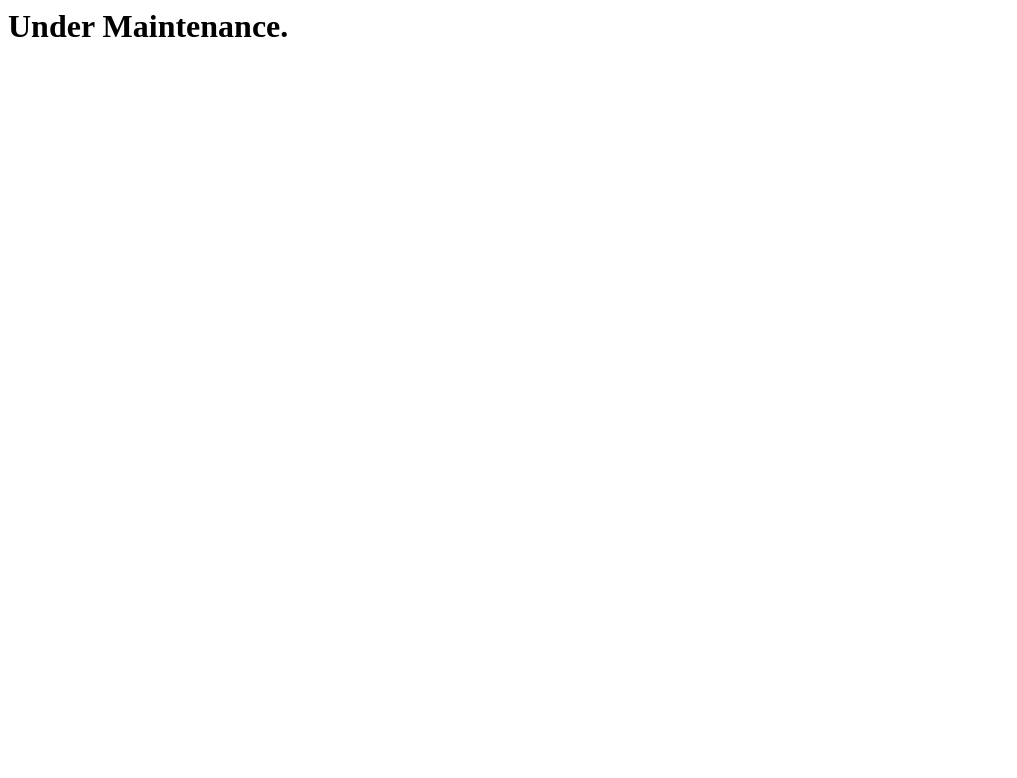
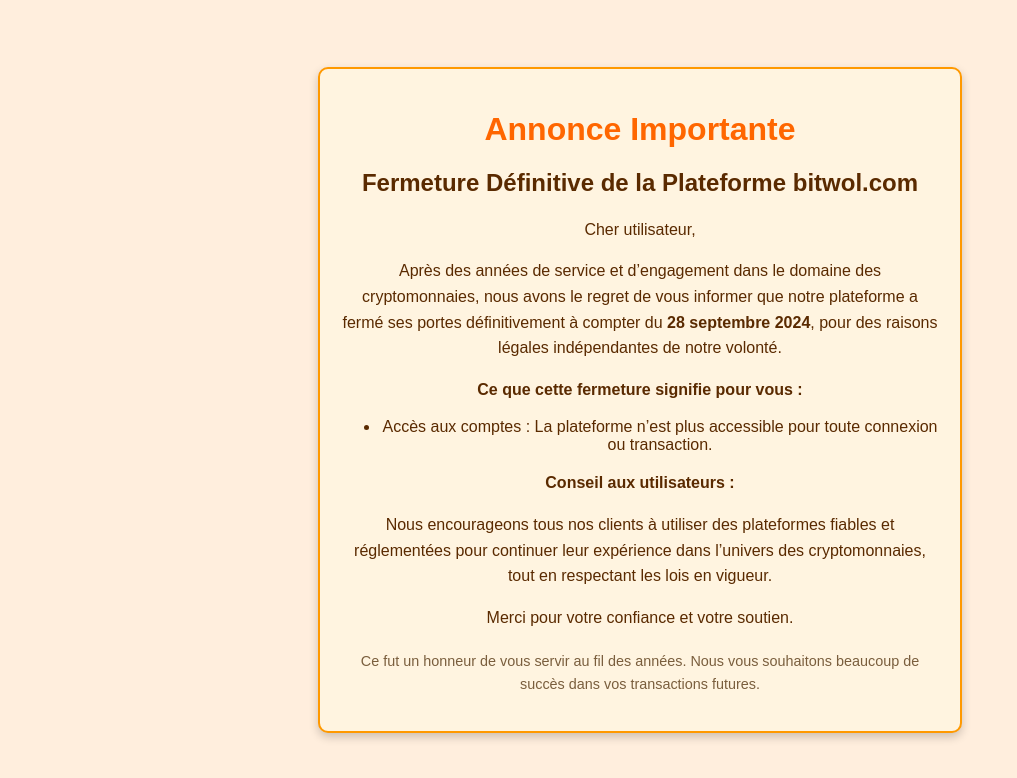
Before and after one commit to khaledmansouriusdb/bitwol-maintenance-page, a plain HTML site: page index.html in a window 1280 px wide. Shown: the whole page, without its empty margins (0-1017 px from the left). Drawn offline with Linux system fonts and the light colour scheme.

Commit message:
Update index.html

```diff
--- a/index.html
+++ b/index.html
@@ -1,8 +1,67 @@
-<html>
-  <head>
-    <title>Bitwol</title>
-  </head>
-  <body>
-    <h1>Under Maintenance.</h1>
-  </body>
+<!DOCTYPE html>
+<html lang="fr">
+<head>
+    <meta charset="UTF-8">
+    <meta name="viewport" content="width=device-width, initial-scale=1.0">
+    <title>Fermeture Définitive de bitwol.com</title>
+    <style>
+        body {
+            font-family: Arial, sans-serif;
+            background-color: #FFEEDD;
+            margin: 0;
+            padding: 0;
+            color: #5A2A00;
+            display: flex;
+            align-items: center;
+            justify-content: center;
+            height: 100vh;
+        }
+        .container {
+            text-align: center;
+            max-width: 600px;
+            padding: 20px;
+            border: 2px solid #FF9900;
+            border-radius: 10px;
+            background-color: #FFF4E0;
+            box-shadow: 0 4px 10px rgba(0, 0, 0, 0.2);
+        }
+        h1 {
+            color: #FF6600;
+        }
+        p {
+            line-height: 1.6;
+        }
+        .footer {
+            margin-top: 20px;
+            font-size: 0.9em;
+            color: #7A5E3D;
+        }
+    </style>
+</head>
+<body>
+    <div class="container">
+        <h1>Annonce Importante</h1>
+        <h2>Fermeture Définitive de la Plateforme <strong>bitwol.com</strong></h2>
+        <p>
+            Cher utilisateur,
+        </p>
+        <p>
+            Après des années de service et d’engagement dans le domaine des cryptomonnaies, nous avons le regret de vous informer que notre plateforme a fermé ses portes définitivement à compter du <strong>28 septembre 2024</strong>, pour des raisons légales indépendantes de notre volonté.
+        </p>
+        <p><strong>Ce que cette fermeture signifie pour vous :</strong></p>
+        <ul>
+            <li>Accès aux comptes : La plateforme n’est plus accessible pour toute connexion ou transaction.</li>
+        </ul>
+        <p><strong>Conseil aux utilisateurs :</strong></p>
+        <p>
+            Nous encourageons tous nos clients à utiliser des plateformes fiables et réglementées pour continuer leur expérience dans l’univers des cryptomonnaies, tout en respectant les lois en vigueur.
+        </p>
+        <p>
+            Merci pour votre confiance et votre soutien.
+        </p>
+        <p class="footer">
+            Ce fut un honneur de vous servir au fil des années. Nous vous souhaitons beaucoup de succès dans vos transactions futures.
+        </p>
+    </div>
+</body>
 </html>
```
